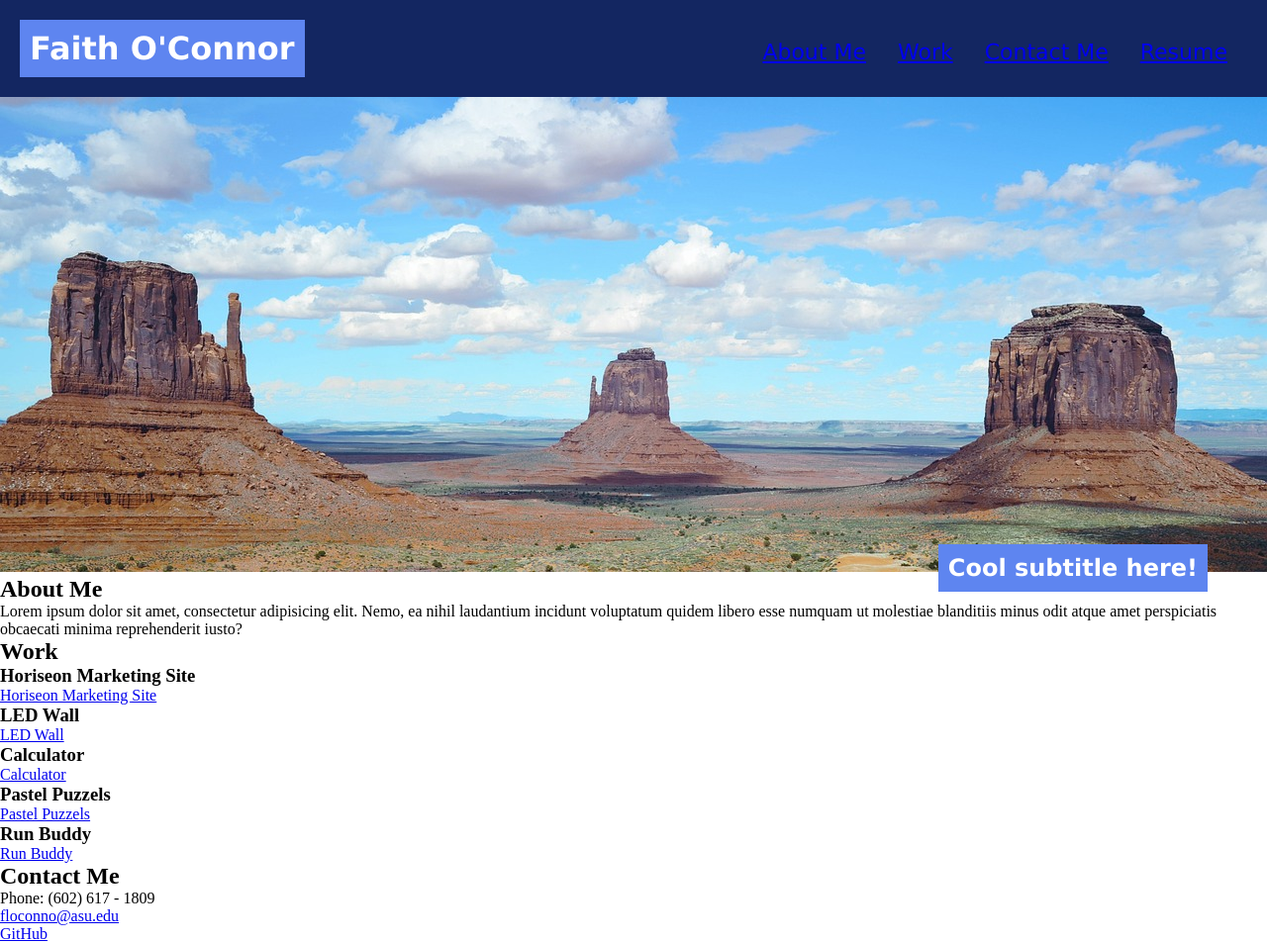
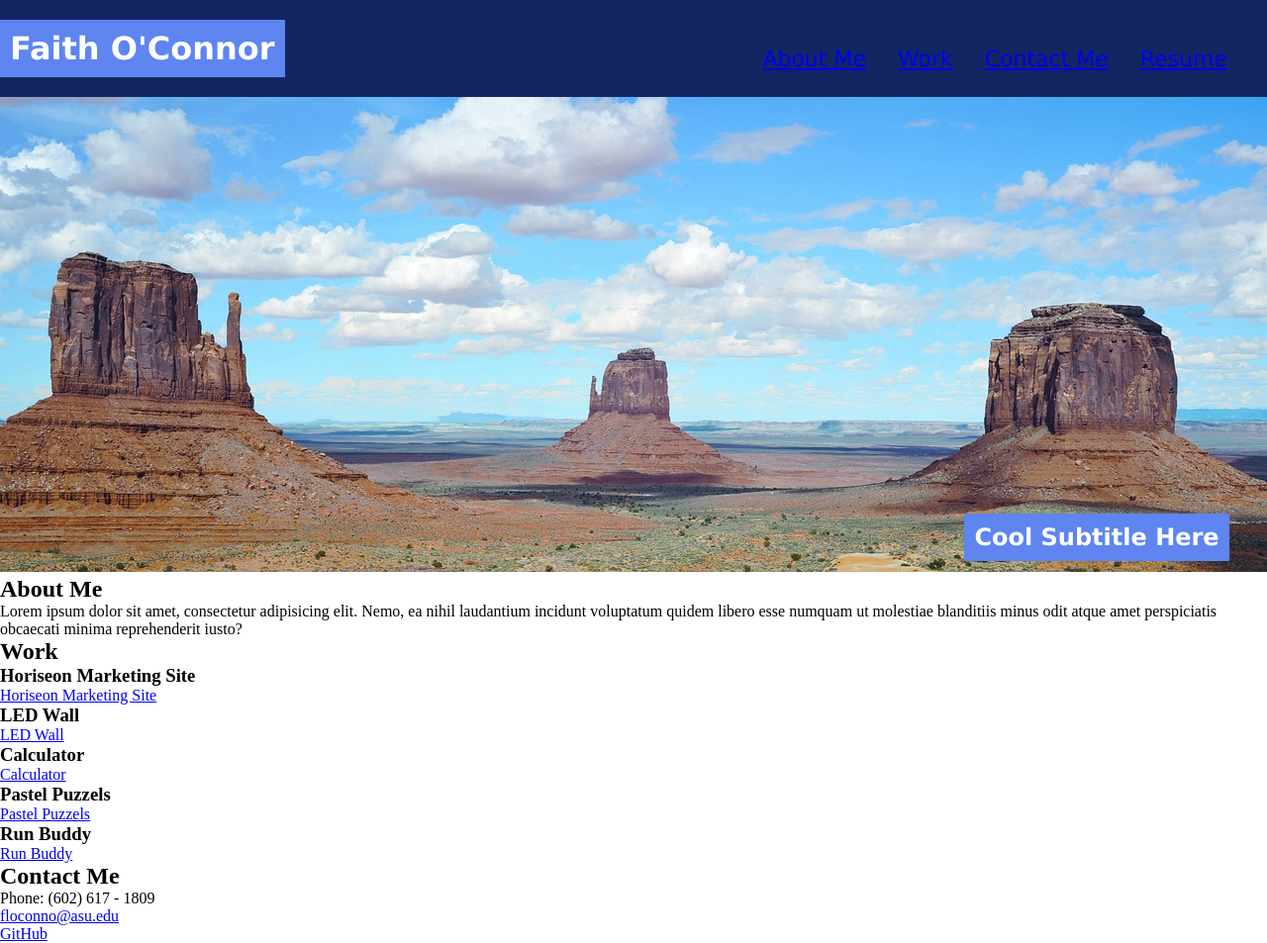
Before and after one commit to floconno/Professional-Portfolio, a plain HTML site: page index.html in a window 1280 px wide. Shown: the whole page at 99% size. Drawn offline with Linux system fonts and the light colour scheme.

Commit message:
fixed header and subtitle

```diff
--- a/assets/css/style.css
+++ b/assets/css/style.css
@@ -8,11 +8,14 @@
     background-color: #5e85f0;
     font-family: 'Lucida Sans', 'Lucida Sans Regular', 'Lucida Grande', 'Lucida Sans Unicode', Geneva, Verdana, sans-serif;
     padding: 10px
+
 }
 .header {
     display: flex;
     justify-content: space-between;
+    align-items: center;
     padding: 20px;
+    padding-left: 0px;
     background: #132661;
     color: #fff;
     font-family: 'Lucida Sans', 'Lucida Sans Regular', 'Lucida Grande', 'Lucida Sans Unicode', Geneva, Verdana, sans-serif;
@@ -45,11 +48,16 @@
 
 .subtitle {
     position: absolute;
-    top: 550px;
-    right: 60px;
+    bottom: 3%;
+    right: 3%;
     color: #fff;
     background-color: #5e85f0;
     font-family: 'Lucida Sans', 'Lucida Sans Regular', 'Lucida Grande', 'Lucida Sans Unicode', Geneva, Verdana, sans-serif;
     padding: 10px
 
 }
+
+.image-subtitle-container {
+    position: relative;
+
+}
--- a/index.html
+++ b/index.html
@@ -27,17 +27,19 @@
             </ul>
         </nav>
     </header>
-    <section class="subtitle">
-        <h2>Cool subtitle here!</h2>
-    </section>
-    <section>
+    <section class="image-subtitle-container">
+        <h2 class="subtitle">Cool Subtitle Here</h2>
         <img src="./assets/images/canyon-2371497_1280.jpg" class="image-resize"/>
     </section>
     <section>
-        <h2>About Me</h2>
-        <p>
+        <div>
+            <h2>About Me</h2>
+        </div>
+        <div>
+            <p>
             Lorem ipsum dolor sit amet, consectetur adipisicing elit. Nemo, ea nihil laudantium incidunt voluptatum quidem libero esse numquam ut molestiae blanditiis minus odit atque amet perspiciatis obcaecati minima reprehenderit iusto?
-        </p>
+            </p>
+        </div>
     </section>
     <section>
         <h2>Work</h2>
```
